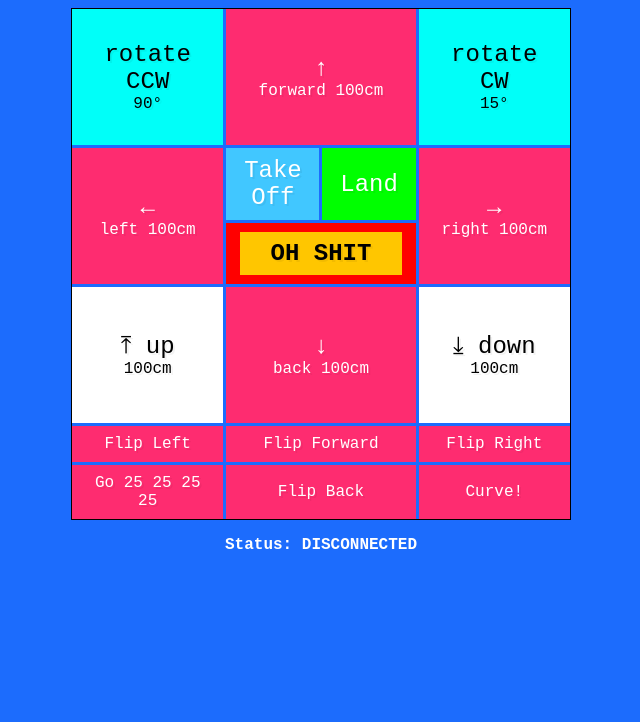
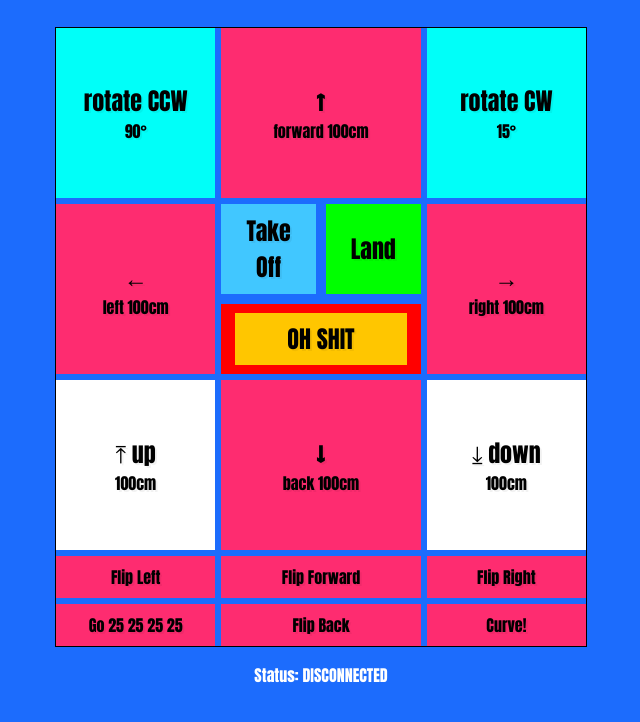
Before and after one commit to BrianSturgis/Quadcopter-flight-application, a Next.js app in the folder frontend/: page / in a window 1280 px wide. Shown: the top 722 px of the page, without its empty margins (319-959 px from the left). Built offline with nearby package versions, Linux system fonts and the light colour scheme; no server answers.

Commit message:
update to GlobLStyle

```diff
--- a/frontend/components/Commands.js
+++ b/frontend/components/Commands.js
@@ -6,13 +6,13 @@ const CommandGrid = styled.div`
   grid-template-columns: 1fr 1.25fr 1fr;
   grid-template-rows: repeat(3, 1fr);
   border: 1px solid black;
-  grid-gap: 3px;
+  grid-gap: 6px;
   button {
     text-shadow: 2px 2px 0 rgba(0, 0, 0, 0.05);
     border: 0;
     background: #fe2c70;
     border: 8px solid transparent;
-    color: white;
+    color: black;
     font-size: 1rem;
     position: relative;
     &:active {
@@ -52,7 +52,7 @@ const CommandGrid = styled.div`
   }
   .center {
     display: grid;
-    grid-gap: 3px;
+    grid-gap: 10px;
     grid-template-columns: 1fr 1fr;
     button:last-child {
       grid-column: span 2;
--- a/frontend/pages/index.js
+++ b/frontend/pages/index.js
@@ -14,7 +14,7 @@ const GlobalStyle = createGlobalStyle`
     color: white;
   }
   * {
-    font-family: 'Operator Mono', monospace;
+    font-family: 'impact', monospace;
     box-sizing: border-box;
   }
   h2 {
@@ -23,8 +23,9 @@ const GlobalStyle = createGlobalStyle`
 `;
 
 const PageStyles = styled.div`
-  max-width: 500px;
+  max-width: 570px;
   margin: 0 auto;
+	padding: 1.5%;
 `;
 
 const IndexPage = () => (
```
Also changed, not shown: 1 other file (tests, documents, lock files or other folders).
